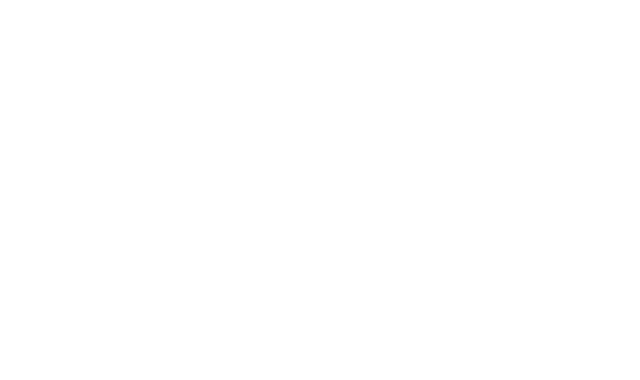
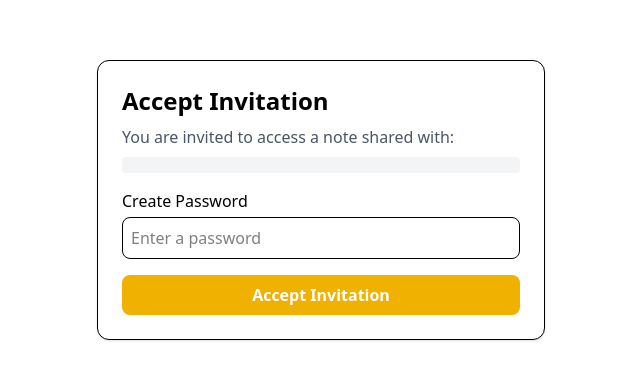
Before and after one commit to Jensi-44/NotesJY, a Next.js app in the folder frontend/: page / in a window 1280 px wide. Shown: the part 1064-1444 px from the top of the page, without its empty margins (319-959 px from the left). Before the commit the page ends 864 px from the top, so only its background shows below. Built offline with nearby package versions, Linux system fonts and the light colour scheme; no server answers; sample sign-in values are in the browser's storage.

Commit message:
first commit12345

```diff
--- /dev/null
+++ b/frontend/src/app/invite/InviteForm.tsx
@@ -0,0 +1,86 @@
+"use client";
+
+import { useSearchParams, useRouter } from "next/navigation";
+import { useState } from "react";
+
+const backend = process.env.NEXT_PUBLIC_API_URL || "https://notesjy.onrender.com";
+
+export default function InviteForm() {
+  const params = useSearchParams();
+  const router = useRouter();
+
+  const email = params.get("email");
+  const noteId = params.get("note");
+
+  const [password, setPassword] = useState("");
+  const [loading, setLoading] = useState(false);
+  const [statusMsg, setStatusMsg] = useState("");
+
+  async function acceptInvitation() {
+    if (!email || !noteId) return;
+
+    if (password.length < 6) {
+      setStatusMsg("Password must be at least 6 characters.");
+      return;
+    }
+
+    setLoading(true);
+
+    try {
+      const res = await fetch(`${backend}/auth/accept-invite`, {
+        method: "POST",
+        headers: { "Content-Type": "application/json" },
+        body: JSON.stringify({
+          email,
+          password,
+          noteId,
+        }),
+      });
+
+      const data = await res.json();
+
+      if (!res.ok) {
+        setStatusMsg(data.message || "Something went wrong.");
+        setLoading(false);
+        return;
+      }
+
+      setStatusMsg("Account created! Redirecting...");
+      setTimeout(() => router.push("/login"), 1500);
+    } catch (err) {
+      setStatusMsg("Server error. Try again.");
+    }
+
+    setLoading(false);
+  }
+
+  return (
+    <main className="min-h-screen bg-white flex justify-center items-center p-6">
+      <div className="w-full max-w-md p-6 border rounded-xl shadow bg-white">
+        <h1 className="text-2xl font-bold">Accept Invitation</h1>
+        <p className="text-gray-600 mt-2">You are invited to access a note shared with:</p>
+
+        <p className="mt-2 font-semibold bg-gray-100 p-2 rounded">{email}</p>
+
+        <label className="block mt-4 font-medium">Create Password</label>
+        <input
+          type="password"
+          placeholder="Enter a password"
+          className="w-full p-2 border rounded-lg mt-1"
+          value={password}
+          onChange={(e) => setPassword(e.target.value)}
+        />
+
+        <button
+          onClick={acceptInvitation}
+          disabled={loading}
+          className="w-full mt-4 bg-yellow-500 hover:bg-yellow-600 transition text-white font-semibold p-2 rounded-lg"
+        >
+          {loading ? "Processing..." : "Accept Invitation"}
+        </button>
+
+        {statusMsg && <p className="text-center text-sm text-gray-700 mt-4">{statusMsg}</p>}
+      </div>
+    </main>
+  );
+}
--- a/frontend/src/app/invite/page.tsx
+++ b/frontend/src/app/invite/page.tsx
@@ -1,92 +1,12 @@
-"use client";
+import { Suspense } from "react";
+import InviteForm from "./InviteForm";
 
-import { useSearchParams, useRouter } from "next/navigation";
-import { useState } from "react";
-
-const backend = process.env.NEXT_PUBLIC_API_URL || "https://notesjy.onrender.com";
+export const dynamic = "force-dynamic";
 
 export default function InvitePage() {
-  const params = useSearchParams();
-  const router = useRouter();
-
-  const email = params.get("email");
-  const noteId = params.get("note");
-
-  const [password, setPassword] = useState("");
-  const [loading, setLoading] = useState(false);
-  const [statusMsg, setStatusMsg] = useState("");
-
-  async function acceptInvitation() {
-    if (!email || !noteId) return;
-
-    if (password.length < 6) {
-      setStatusMsg("Password must be at least 6 characters.");
-      return;
-    }
-
-    setLoading(true);
-
-    try {
-      const res = await fetch(`${backend}/auth/accept-invite`, {
-        method: "POST",
-        headers: { "Content-Type": "application/json" },
-        body: JSON.stringify({
-          email,
-          password,
-          noteId,
-        }),
-      });
-
-      const data = await res.json();
-
-      if (!res.ok) {
-        setStatusMsg(data.message || "Something went wrong.");
-        setLoading(false);
-        return;
-      }
-
-      setStatusMsg("Account created! Redirecting...");
-      setTimeout(() => router.push("/login"), 1500);
-    } catch (err) {
-      setStatusMsg("Server error. Try again.");
-    }
-
-    setLoading(false);
-  }
-
   return (
-    <main className="min-h-screen bg-white flex justify-center items-center p-6">
-      <div className="w-full max-w-md p-6 border rounded-xl shadow bg-white">
-        <h1 className="text-2xl font-bold">Accept Invitation</h1>
-        <p className="text-gray-600 mt-2">
-          You are invited to access a note shared with:
-        </p>
-
-        <p className="mt-2 font-semibold bg-gray-100 p-2 rounded">
-          {email}
-        </p>
-
-        <label className="block mt-4 font-medium">Create Password</label>
-        <input
-          type="password"
-          placeholder="Enter a password"
-          className="w-full p-2 border rounded-lg mt-1"
-          value={password}
-          onChange={(e) => setPassword(e.target.value)}
-        />
-
-        <button
-          onClick={acceptInvitation}
-          disabled={loading}
-          className="w-full mt-4 bg-yellow-500 hover:bg-yellow-600 transition text-white font-semibold p-2 rounded-lg"
-        >
-          {loading ? "Processing..." : "Accept Invitation"}
-        </button>
-
-        {statusMsg && (
-          <p className="text-center text-sm text-gray-700 mt-4">{statusMsg}</p>
-        )}
-      </div>
-    </main>
+    <Suspense fallback={<div className="p-6">Loading invitation…</div>}>
+      <InviteForm />
+    </Suspense>
   );
 }
--- a/frontend/src/app/page.tsx
+++ b/frontend/src/app/page.tsx
@@ -1,5 +1,6 @@
 import { Suspense } from "react";
 import HomeClient from "./HomeClient";
+import InvitePage from "./invite/page";
 
 export const dynamic = "force-dynamic";
 
@@ -7,6 +8,7 @@
   return (
     <Suspense fallback={<div className="p-6">Loading...</div>}>
       <HomeClient />
+      <InvitePage/>
     </Suspense>
   );
 }
```
